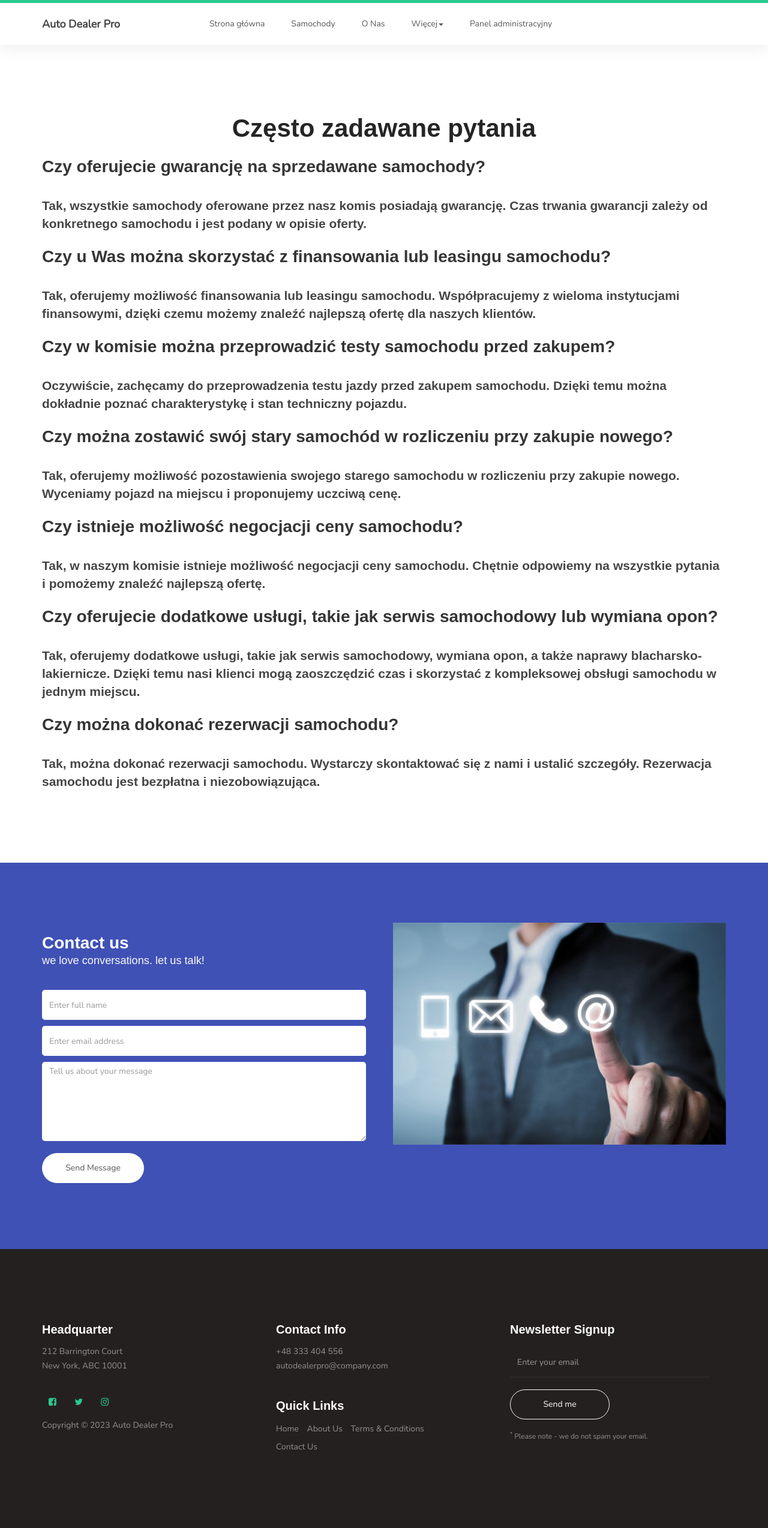
After one commit to xborys/AutoDealerPro, a Django app: template home/templates/partnerzy.html in a window 1280 px wide. The commit adds this page. Shown: the whole page at 60% size. Run offline with Django 4.2, Linux system fonts and the light colour scheme; the template is opened without the code that fills it, so the values that code supplies are empty; parts of the project's set-up code (start-up, migrations or seed data) failed here and were passed over; some libraries are stand-ins or nearby versions; some web fonts are replaced.

```diff
--- a/home/templates/head.html
+++ b/home/templates/head.html
@@ -59,6 +59,7 @@
                                     <li><a href="#">Blog</a></li>
 			                         <li><a href="#">Team</a></li>
 			                         <li><a href="FAQ">FAQ</a></li>
+                                        <li><a href="LP">Lista partnerów</a></li>
                               </ul>
                          </li>
                          <li><a href="admin">Panel administracyjny</a></li>
--- /dev/null
+++ b/home/templates/partnerzy.html
@@ -0,0 +1,74 @@
+{% load static %}
+{% include 'head.html' %}
+
+     <section>
+          <div class="container">
+               <div class="row">
+                    <div class="col-md-12 col-sm-12">
+                         <div class="text-center">
+                              <h1>Często zadawane pytania</h1>
+                         </div>
+     <h2>Czy oferujecie gwarancję na sprzedawane samochody?</h2>
+	<h3>Tak, wszystkie samochody oferowane przez nasz komis posiadają gwarancję. Czas trwania gwarancji zależy od konkretnego samochodu i jest podany w opisie oferty.</h3>
+
+	<h2>Czy u Was można skorzystać z finansowania lub leasingu samochodu?</h2>
+	<h3>Tak, oferujemy możliwość finansowania lub leasingu samochodu. Współpracujemy z wieloma instytucjami finansowymi, dzięki czemu możemy znaleźć najlepszą ofertę dla naszych klientów.</h3>
+
+	<h2>Czy w komisie można przeprowadzić testy samochodu przed zakupem?</h2>
+	<h3>Oczywiście, zachęcamy do przeprowadzenia testu jazdy przed zakupem samochodu. Dzięki temu można dokładnie poznać charakterystykę i stan techniczny pojazdu.</h3>
+
+	<h2>Czy można zostawić swój stary samochód w rozliczeniu przy zakupie nowego?</h2>
+	<h3>Tak, oferujemy możliwość pozostawienia swojego starego samochodu w rozliczeniu przy zakupie nowego. Wyceniamy pojazd na miejscu i proponujemy uczciwą cenę.</h3>
+
+	<h2>Czy istnieje możliwość negocjacji ceny samochodu?</h2>
+	<h3>Tak, w naszym komisie istnieje możliwość negocjacji ceny samochodu. Chętnie odpowiemy na wszystkie pytania i pomożemy znaleźć najlepszą ofertę.</h3>
+
+	<h2>Czy oferujecie dodatkowe usługi, takie jak serwis samochodowy lub wymiana opon?</h2>
+	<h3>Tak, oferujemy dodatkowe usługi, takie jak serwis samochodowy, wymiana opon, a także naprawy blacharsko-lakiernicze. Dzięki temu nasi klienci mogą zaoszczędzić czas i skorzystać z kompleksowej obsługi samochodu w jednym miejscu.</h3>
+
+	<h2>Czy można dokonać rezerwacji samochodu?</h2>
+	<h3>Tak, można dokonać rezerwacji samochodu. Wystarczy skontaktować się z nami i ustalić szczegóły. Rezerwacja samochodu jest bezpłatna i niezobowiązująca.</h3>
+
+                              <p class="lead"></p>
+
+                    </div>
+               </div>
+          </div>
+     </section>
+          <!-- CONTACT -->
+          <section id="contact">
+               <div class="container">
+                    <div class="row">
+
+                         <div class="col-md-6 col-sm-12">
+                              <form id="contact-form" role="form" action="" method="post">
+                                   <div class="section-title">
+                                        <h2>Contact us <small>we love conversations. let us talk!</small></h2>
+                                   </div>
+
+                                   <div class="col-md-12 col-sm-12">
+                                        <input type="text" class="form-control" placeholder="Enter full name" name="name" required>
+
+                                        <input type="email" class="form-control" placeholder="Enter email address" name="email" required>
+
+                                        <textarea class="form-control" rows="6" placeholder="Tell us about your message" name="message" required></textarea>
+                                   </div>
+
+                                   <div class="col-md-4 col-sm-12">
+                                        <input type="submit" class="form-control" name="send message" value="Send Message">
+                                   </div>
+
+                              </form>
+                         </div>
+
+                         <div class="col-md-6 col-sm-12">
+                              <div class="contact-image">
+                                   <img src="{% static 'home/images/contact-1-600x400.jpg' %}" class="img-responsive" alt="Smiling Two Girls">
+                              </div>
+                         </div>
+
+                    </div>
+               </div>
+          </section>
+
+{% include 'footer.html' %}
--- a/home/urls.py
+++ b/home/urls.py
@@ -6,5 +6,6 @@ urlpatterns = [
     path('home', views.home, name='home'),
     path('FAQ', views.FAQ, name='FAQ'),
     path('index', views.index, name='index'),
+    path('LP',views.Lista_p,name='LP')
 
 ]
--- a/home/views.py
+++ b/home/views.py
@@ -8,3 +8,6 @@ def FAQ(request):
 
 def index(request):
     return render(request, 'index.html', {})
+
+def index(request):
+    return render(request, 'partnerzy.html', {})
```
